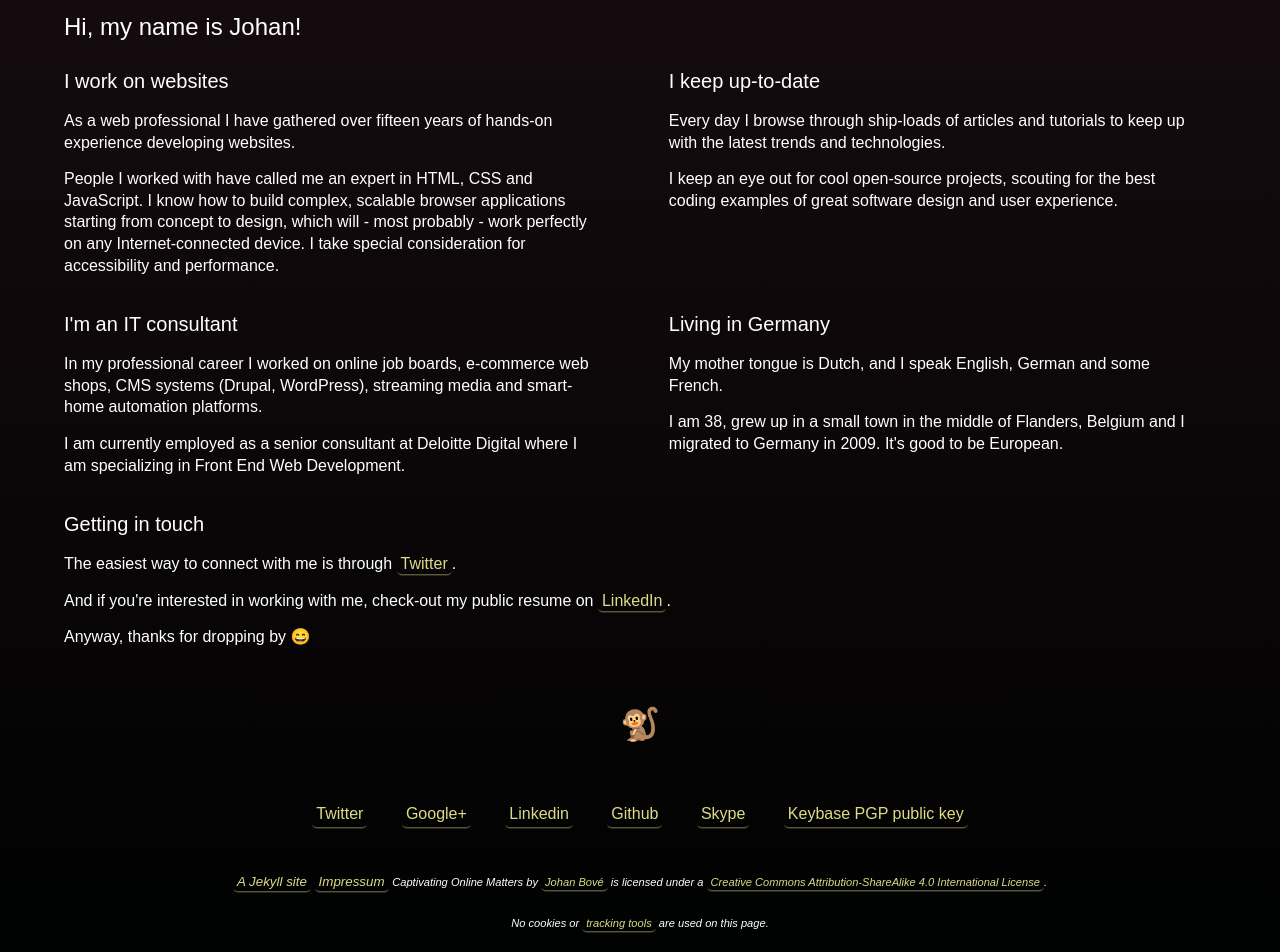
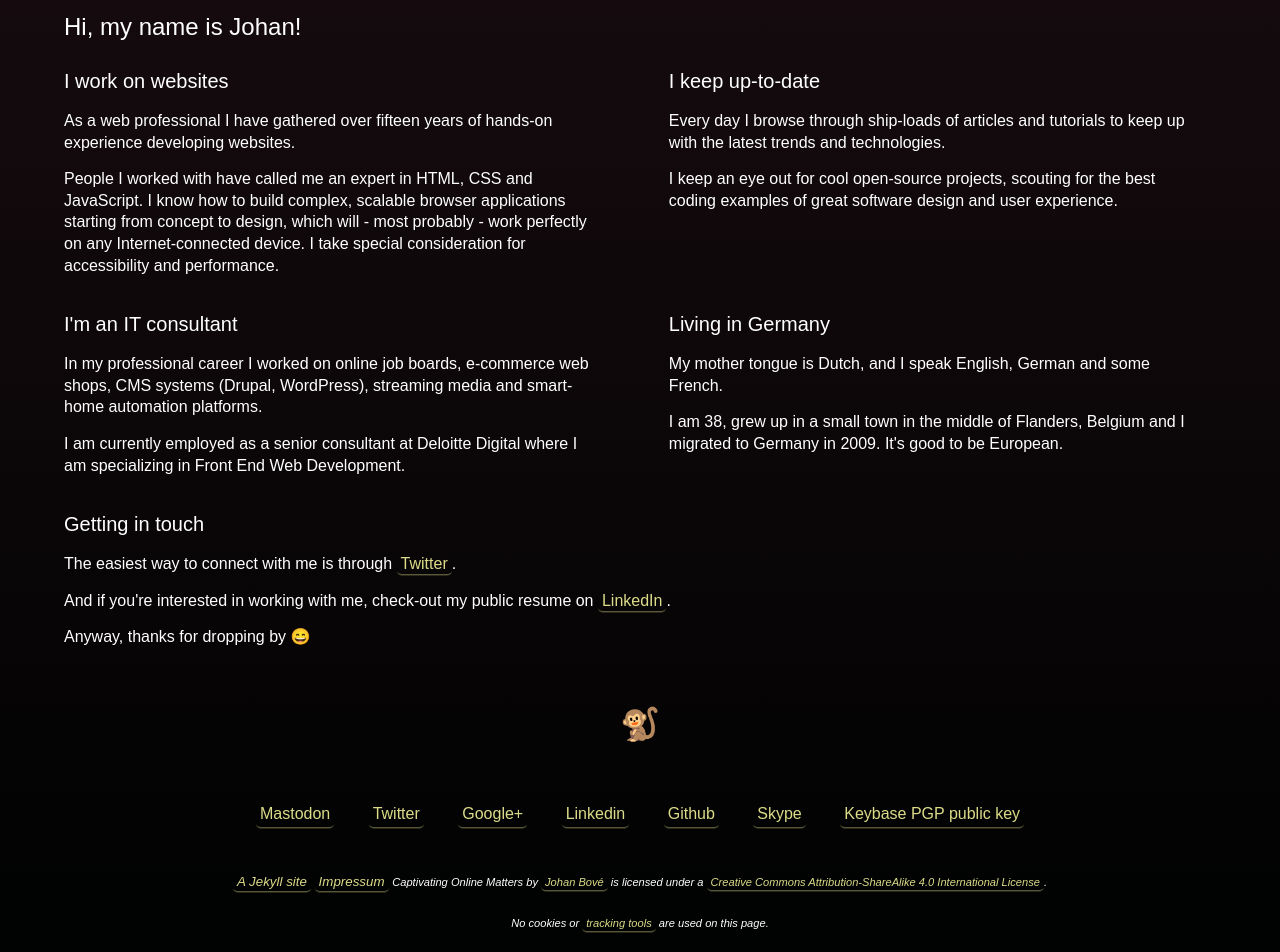
Before and after one commit to johanbove/johanbove.github.io, a Jekyll site: the page built from index.md, in a window 1280 px wide. Shown: the part 297-1249 px from the top of the page. Built offline with Jekyll 4.4.1, drawn with Linux system fonts in a browser that asks for light colours; emoji names are drawn with the system emoji font.

Commit message:
Update _config.yml
Added mastodon

```diff
--- a/_config.yml
+++ b/_config.yml
@@ -30,6 +30,8 @@ linkedin_username: "johanbove"
 googleplus_username: "+JohanBové"
 #evernote_username: "joe-1"
 keybase_username: "johanbove"
+mastodon_instance: "mastodon.social"
+mastodon_username: "johanbove"
 birthyear: 1980
 themeColor: "#0E0412"
 exclude: [vendor]
```
